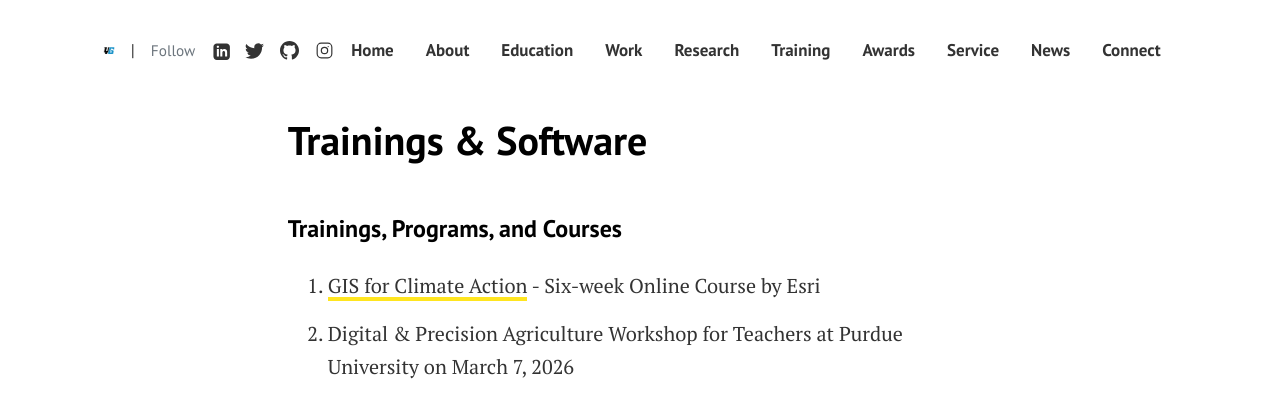
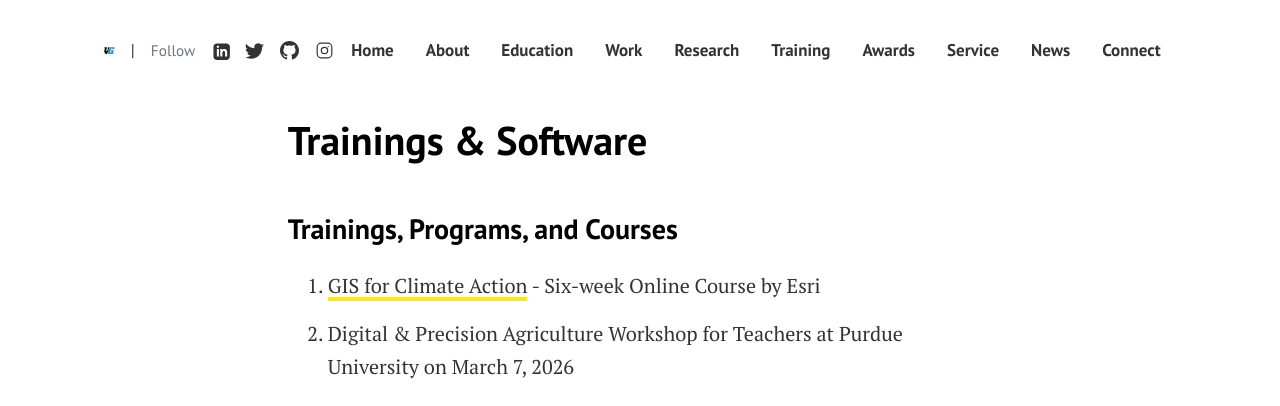
Before and after one commit to kanthsaz/kanthsaz.github.io, a Jekyll site: the page built from pages/training.md, in a window 1280 px wide. Shown: the top 406 px of the page. Built offline with Jekyll 4.4.1, drawn with Linux system fonts in a browser that asks for light colours.

```diff
--- a/pages/training.md
+++ b/pages/training.md
@@ -5,7 +5,7 @@ title: "Trainings & Software"
 # image: assets/images/screenshot.png
 ---
 
-#### Trainings, Programs, and Courses
+### Trainings, Programs, and Courses
 
 1. [GIS for Climate Action](https://www.esri.com/training/catalog/645d6a07eb82fb767bb0c012/gis-for-climate-action/) - Six-week Online Course by Esri
 
@@ -104,7 +104,7 @@ Ministry of Higher Education, Anuradhapura, Sri Lanka 2013
 
 [↑ back to top](#top)
 
-#### Software Skills
+### Software Skills
 
 1. AutoCAD
 1. ArcGIS/ QGIS
```
